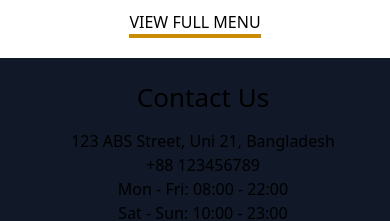
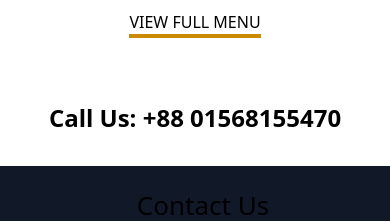
Before and after one commit to tainurrahaman/Celestia-Kitchen, a React (Vite) app: page / in a window 390 px wide. Shown: the part 1976-2197 px from the top of the page. Built offline with nearby package versions, Linux system fonts and the light colour scheme.

Commit message:
add responsive phone section

```diff
--- a/src/Pages/Home/Home.jsx
+++ b/src/Pages/Home/Home.jsx
@@ -3,6 +3,7 @@ import Banner from "./Banner";
 import Category from "./Category";
 import CelestiaDetails from "./CelestiaDetails";
 import FeaturedMenu from "./FeaturedMenu";
+import Phone from "./Phone";
 
 const Home = () => {
   return (
@@ -11,6 +12,7 @@ const Home = () => {
       <Category></Category>
       <CelestiaDetails></CelestiaDetails>
       <FeaturedMenu></FeaturedMenu>
+      <Phone></Phone>
     </div>
   );
 };
--- /dev/null
+++ b/src/Pages/Home/Phone.jsx
@@ -0,0 +1,11 @@
+const Phone = () => {
+  return (
+    <div className="py-8 md:py-16 lg:py-20 bg-white w-11/12 mx-auto mt-8 md:mt-16 lg:mt-20 rounded-sm">
+      <p className="font-semibold text-2xl md:text-4xl text-center text-black">
+        Call Us: +88 01568155470
+      </p>
+    </div>
+  );
+};
+
+export default Phone;
--- a/src/Shared/MenuList.jsx
+++ b/src/Shared/MenuList.jsx
@@ -5,7 +5,7 @@ const MenuList = ({ item }) => {
       <img
         src={image}
         alt="Food Image"
-        className="w-[80px] h-[80px] md:h-auto lg:w-[120px] rounded-b-full rounded-tr-full "
+        className="w-[80px] h-[80px] lg:h-auto lg:w-[120px] rounded-b-full rounded-tr-full "
       />
       <div className="pl-2 lg:pl-5 space-y-1 lg:space-y-2">
         <h3 className="text-[17px] font-semibold md:font-normal md:text-[20px]">
```
